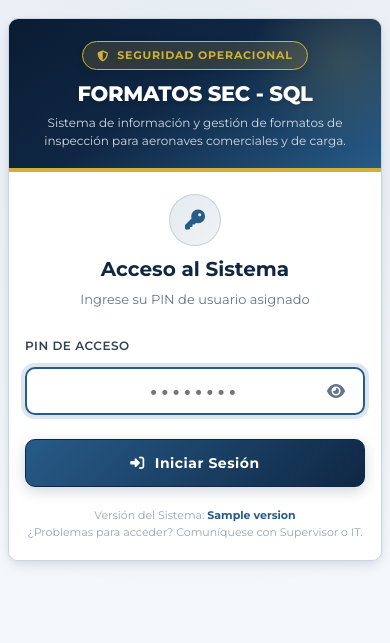
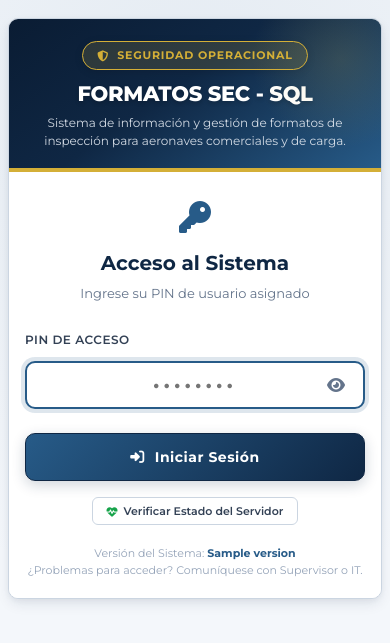
Before and after one commit to andresrivera9710/formatos-sec-sql, a Node server app: template views/login.ejs in a window 390 px wide. Shown: the top 643 px of the page. Run offline with Node 20, Linux system fonts and the light colour scheme; the template is opened without the code that fills it: most values are stand-ins (such as "Sample title", 1, 10 or a date in 2020); some libraries are stand-ins or nearby versions.

Commit message:
fix(ui): restaurar diseno interactivo de login con boton estado servidor y corregir bug de pantalla de carga infinita al retroceder en movil

```diff
--- a/public/css/styles.css
+++ b/public/css/styles.css
@@ -1617,24 +1617,14 @@ body.dark-mode .er-fluid-table tbody tr.er-row-invalid td {
   margin-bottom: 28px;
 }
 
-.login-icon-wrap {
-  display: inline-flex;
-  align-items: center;
-  justify-content: center;
-  width: 64px;
-  height: 64px;
-  border-radius: 50%;
-  background: linear-gradient(135deg, rgba(39, 91, 136, 0.12) 0%, rgba(15, 39, 68, 0.06) 100%);
-  border: 1px solid rgba(39, 91, 136, 0.2);
+.login-key-icon {
+  font-size: 38px;
   color: var(--brand);
-  font-size: 26px;
-  margin-bottom: 12px;
-}
-
-[data-theme="dark"] .login-icon-wrap,
-body.dark-mode .login-icon-wrap {
-  background: rgba(96, 165, 250, 0.12);
-  border-color: rgba(96, 165, 250, 0.25);
+  margin-bottom: 8px;
+}
+
+[data-theme="dark"] .login-key-icon,
+body.dark-mode .login-key-icon {
   color: var(--gold);
 }
 
@@ -1758,8 +1748,32 @@ body.dark-mode .login-input:focus {
   gap: 10px;
 }
 
+.login-server-status-wrap {
+  margin-top: 20px;
+  text-align: center;
+}
+
+.btn-server-status {
+  font-size: 11px;
+  padding: 6px 14px;
+  border-radius: 6px;
+  cursor: pointer;
+  background-color: var(--surface-hover);
+  border: 1px solid var(--border);
+  color: var(--text-2);
+  transition: all 0.2s ease;
+  display: inline-flex;
+  align-items: center;
+  gap: 6px;
+}
+
+.btn-server-status:hover {
+  background-color: var(--border);
+  color: var(--brand);
+}
+
 .login-footer-info {
-  margin-top: 28px;
+  margin-top: 24px;
   text-align: center;
   font-size: 11px;
   color: var(--text-muted);
@@ -1824,11 +1838,9 @@ body.dark-mode .login-input:focus {
     padding: 28px 20px 24px;
   }
 
-  .login-icon-wrap {
-    width: 52px;
-    height: 52px;
-    font-size: 20px;
-    margin-bottom: 8px;
+  .login-key-icon {
+    font-size: 32px;
+    margin-bottom: 6px;
   }
 
   .login-form-title {
@@ -1837,8 +1849,8 @@ body.dark-mode .login-input:focus {
 
   .login-input {
     height: 48px;
-    font-size: 20px;
-    letter-spacing: 5px;
+    font-size: 18px;
+    letter-spacing: 4px;
   }
 
   .login-submit-btn {
@@ -1846,6 +1858,10 @@ body.dark-mode .login-input:focus {
     font-size: 14px;
   }
 
+  .login-server-status-wrap {
+    margin-top: 16px;
+  }
+
   .login-footer-info {
     margin-top: 20px;
   }
--- a/public/js/login.js
+++ b/public/js/login.js
@@ -7,7 +7,9 @@ document.addEventListener('DOMContentLoaded', () => {
   const pinInput = document.getElementById('pinInput');
   const formLogin = document.getElementById('formLogin');
   const loadingOverlay = document.getElementById('sioLoadingOverlay');
+  const btnHealth = document.getElementById('btnVerificarEstadoServidor');
 
+  // Visibilidad de PIN
   if (toggleBtn && pinInput) {
     toggleBtn.addEventListener('click', () => {
       const isPass = pinInput.type === 'password';
@@ -16,6 +18,46 @@ document.addEventListener('DOMContentLoaded', () => {
     });
   }
 
+  // Verificación Interactiva del Estado del Servidor
+  if (btnHealth) {
+    btnHealth.addEventListener('click', async () => {
+      btnHealth.disabled = true;
+      const originalHtml = btnHealth.innerHTML;
+      btnHealth.innerHTML = '<i class="fas fa-spinner fa-spin"></i> Verificando...';
+      try {
+        const res = await fetch('/api/health', { cache: 'no-store' });
+        const data = await res.json();
+        Swal.fire({
+          icon: 'success',
+          title: 'Servidor Operacional',
+          html: `
+            <div style="text-align: left; font-size: 13px; line-height: 1.6;">
+              <p style="margin: 4px 0;"><strong>Estado:</strong> <span style="color: var(--success); font-weight: bold;">${(data.status || 'OK').toUpperCase()}</span></p>
+              <p style="margin: 4px 0;"><strong>Aplicación:</strong> ${data.app || 'SIO Formatos SEC'}</p>
+              <p style="margin: 4px 0;"><strong>Entorno:</strong> ${data.environment || 'Producción'}</p>
+              <p style="margin: 4px 0;"><strong>Cifrado TLS:</strong> Activo (encrypt: true)</p>
+              <p style="margin: 4px 0;"><strong>Timestamp:</strong> ${data.timestamp || new Date().toISOString()}</p>
+            </div>
+          `,
+          confirmButtonColor: '#275B88',
+          confirmButtonText: 'Aceptar'
+        });
+      } catch (err) {
+        Swal.fire({
+          icon: 'info',
+          title: 'Servidor en Línea',
+          text: 'Plataforma SIO Formatos SEC activa y protegida.',
+          confirmButtonColor: '#275B88',
+          confirmButtonText: 'Aceptar'
+        });
+      } finally {
+        btnHealth.disabled = false;
+        btnHealth.innerHTML = originalHtml;
+      }
+    });
+  }
+
+  // Manejo de Login Asíncrono
   if (formLogin && pinInput) {
     formLogin.addEventListener('submit', async (e) => {
       e.preventDefault();
@@ -97,4 +139,36 @@ document.addEventListener('DOMContentLoaded', () => {
       }
     });
   }
+
+  // Cierre de emergencia al hacer clic en el backdrop del overlay
+  if (loadingOverlay) {
+    loadingOverlay.addEventListener('click', (e) => {
+      if (e.target === loadingOverlay) {
+        loadingOverlay.classList.remove('active');
+        loadingOverlay.setAttribute('aria-hidden', 'true');
+        const btn = document.getElementById('btnLoginSubmit');
+        if (btn) {
+          btn.disabled = false;
+          btn.innerHTML = '<i class="fas fa-sign-in-alt"></i> Iniciar Sesión';
+        }
+      }
+    });
+  }
 });
+
+// Solución al Bug de Navegación Atrás (BFCache en dispositivos móviles: Safari iOS / Chrome Android)
+function ocultarLoginLoading() {
+  const loadingOverlay = document.getElementById('sioLoadingOverlay');
+  if (loadingOverlay) {
+    loadingOverlay.classList.remove('active');
+    loadingOverlay.setAttribute('aria-hidden', 'true');
+  }
+  const btn = document.getElementById('btnLoginSubmit');
+  if (btn) {
+    btn.disabled = false;
+    btn.innerHTML = '<i class="fas fa-sign-in-alt"></i> Iniciar Sesión';
+  }
+}
+
+window.addEventListener('pageshow', ocultarLoginLoading);
+window.addEventListener('popstate', ocultarLoginLoading);
--- a/public/js/theme-init.js
+++ b/public/js/theme-init.js
@@ -14,4 +14,18 @@
   } catch (_) {
     document.documentElement.setAttribute('data-theme', 'light');
   }
+
+  // Protección temprana universal contra pantalla de carga infinita al retroceder en dispositivos móviles (BFCache)
+  function ocultarOverlaysGlobal() {
+    try {
+      const overlays = document.querySelectorAll('.sio-loading-overlay, #sioLoadingOverlay');
+      overlays.forEach(function (el) {
+        el.classList.remove('active');
+        el.setAttribute('aria-hidden', 'true');
+      });
+    } catch (_) {}
+  }
+
+  window.addEventListener('pageshow', ocultarOverlaysGlobal);
+  window.addEventListener('popstate', ocultarOverlaysGlobal);
 })();
--- a/views/login.ejs
+++ b/views/login.ejs
@@ -5,9 +5,9 @@
 
   <div class="login-wrapper">
     <div class="login-card">
-      <!-- Panel Izquierdo / Superior Corporativo LAATS -->
+      <!-- Panel Izquierdo Corporativo LAATS -->
       <div class="login-brand-panel">
-        <div class="login-brand-header">
+        <div>
           <div class="login-badge">
             <i class="fas fa-shield-alt"></i> Seguridad Operacional
           </div>
@@ -28,7 +28,7 @@
       <!-- Panel Derecho Formulario de PIN -->
       <div class="login-form-panel">
         <div class="login-form-header">
-          <div class="login-icon-wrap">
+          <div class="login-key-icon">
             <i class="fas fa-key"></i>
           </div>
           <h2 class="login-form-title">Acceso al Sistema</h2>
@@ -76,6 +76,13 @@
           </button>
         </form>
 
+        <!-- Botón Interactivo: Verificar Estado del Servidor -->
+        <div class="login-server-status-wrap">
+          <button type="button" id="btnVerificarEstadoServidor" class="btn btn-secondary btn-server-status">
+            <i class="fas fa-heartbeat" style="color: var(--success);"></i> Verificar Estado del Servidor
+          </button>
+        </div>
+
         <div class="login-footer-info">
           Versión del Sistema: <span class="login-version"><%= version %></span><br>
           ¿Problemas para acceder? Comuníquese con Supervisor o IT.
```
Also changed, not shown: public/js/app.js.
